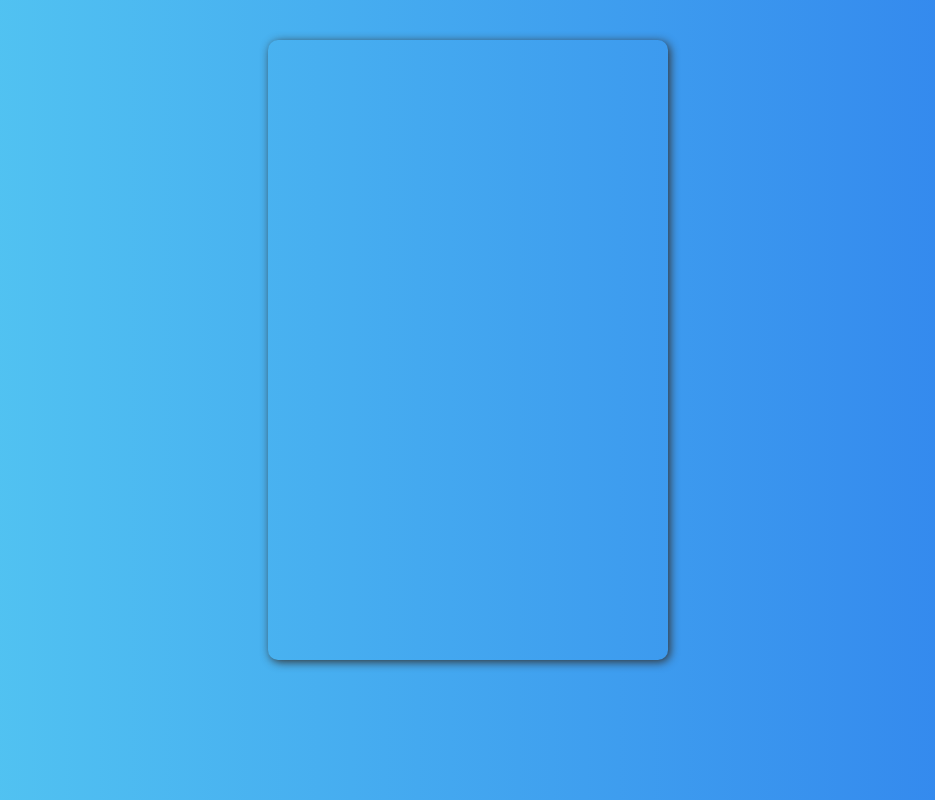
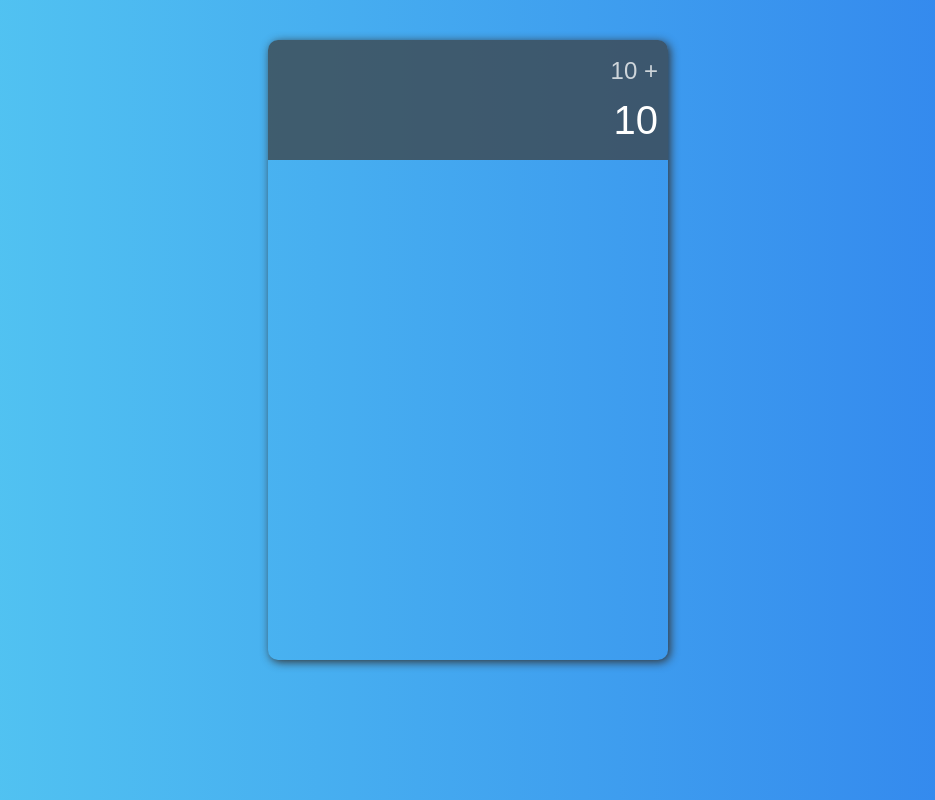
Before and after one commit to diegofdg/calculator, a React (Create React App) app: page / in a window 1280 px wide. Shown: the whole page, without its empty margins (172-1107 px from the left). Built offline with nearby package versions, Linux system fonts and the light colour scheme.

Commit message:
building the screen styled components

```diff
--- a/src/components/Calculator/Styled/index.js
+++ b/src/components/Calculator/Styled/index.js
@@ -11,3 +11,27 @@ export const Container = styled.div`
     box-shadow: 2px 2px 10px #333;
     border-radius: 10px;
 `
+
+export const Screen = styled.div`
+    grid-column: 1 / -1;
+    background-color: rgba(60,64,67,0.75);
+    display: flex;
+    justify-content: space-around;
+    flex-direction: column;
+    padding: 10px;
+    word-wrap: break-word;
+    word-break: break-all;
+    text-align: right;
+    border-top-left-radius: 10px;
+    border-top-right-radius: 10px;
+`
+
+export const Previous = styled.div`
+    color: rgba(255,255,255,0.75);
+    font-size: 1.5rem;
+`
+
+export const Current = styled.div`
+    color: white;
+    font-size: 2.5rem;
+`
--- a/src/components/Calculator/index.js
+++ b/src/components/Calculator/index.js
@@ -1,9 +1,14 @@
 import React from 'react';
-import { Container } from './Styled';
+import { Container, Screen, Previous, Current } from './Styled';
 
 const Calculator = () => {
     return (
-        <Container />
+        <Container>
+            <Screen>
+                <Previous>10 +</Previous>
+                <Current>10</Current>
+            </Screen>
+        </Container>
     );
 };
 
```
